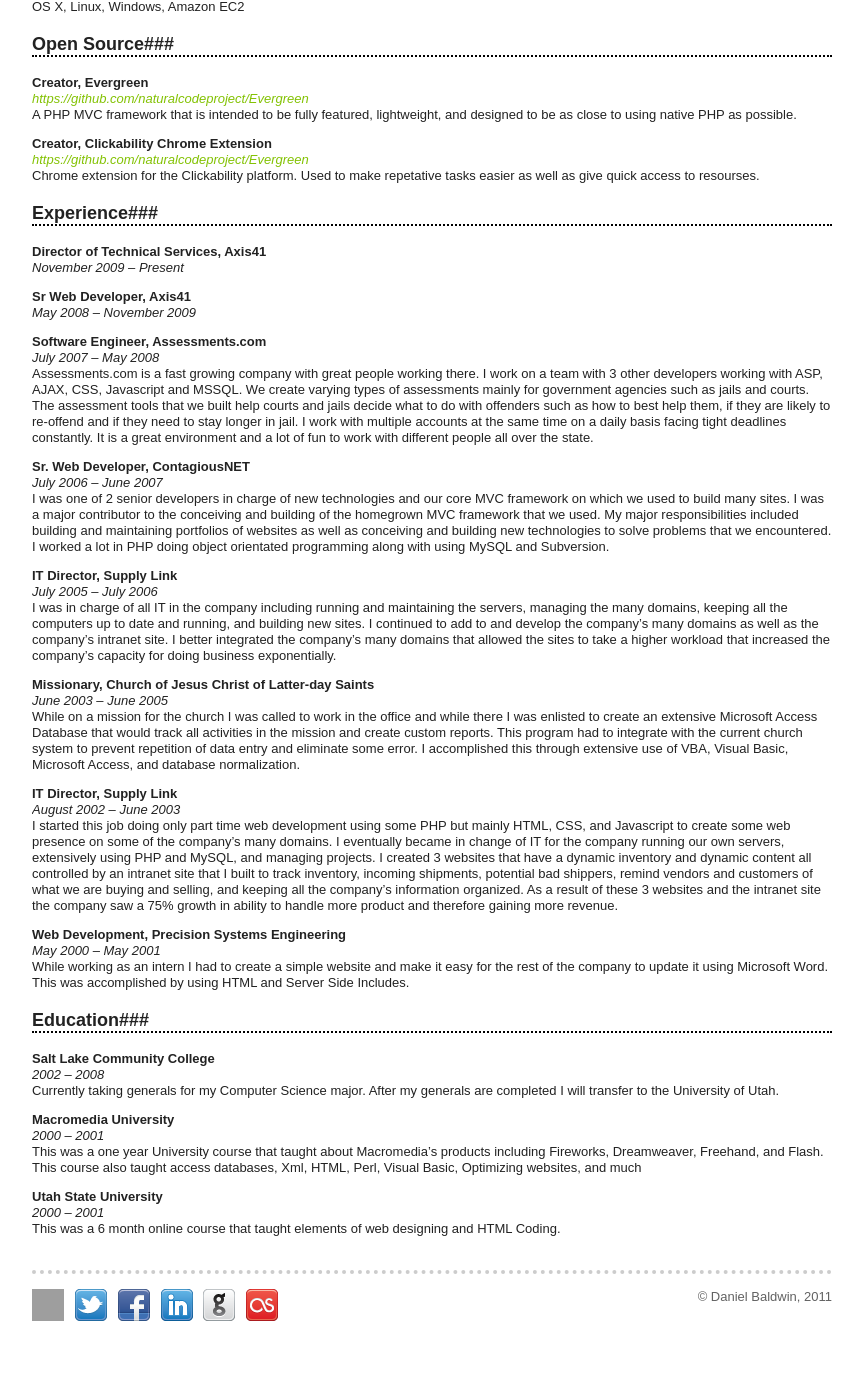
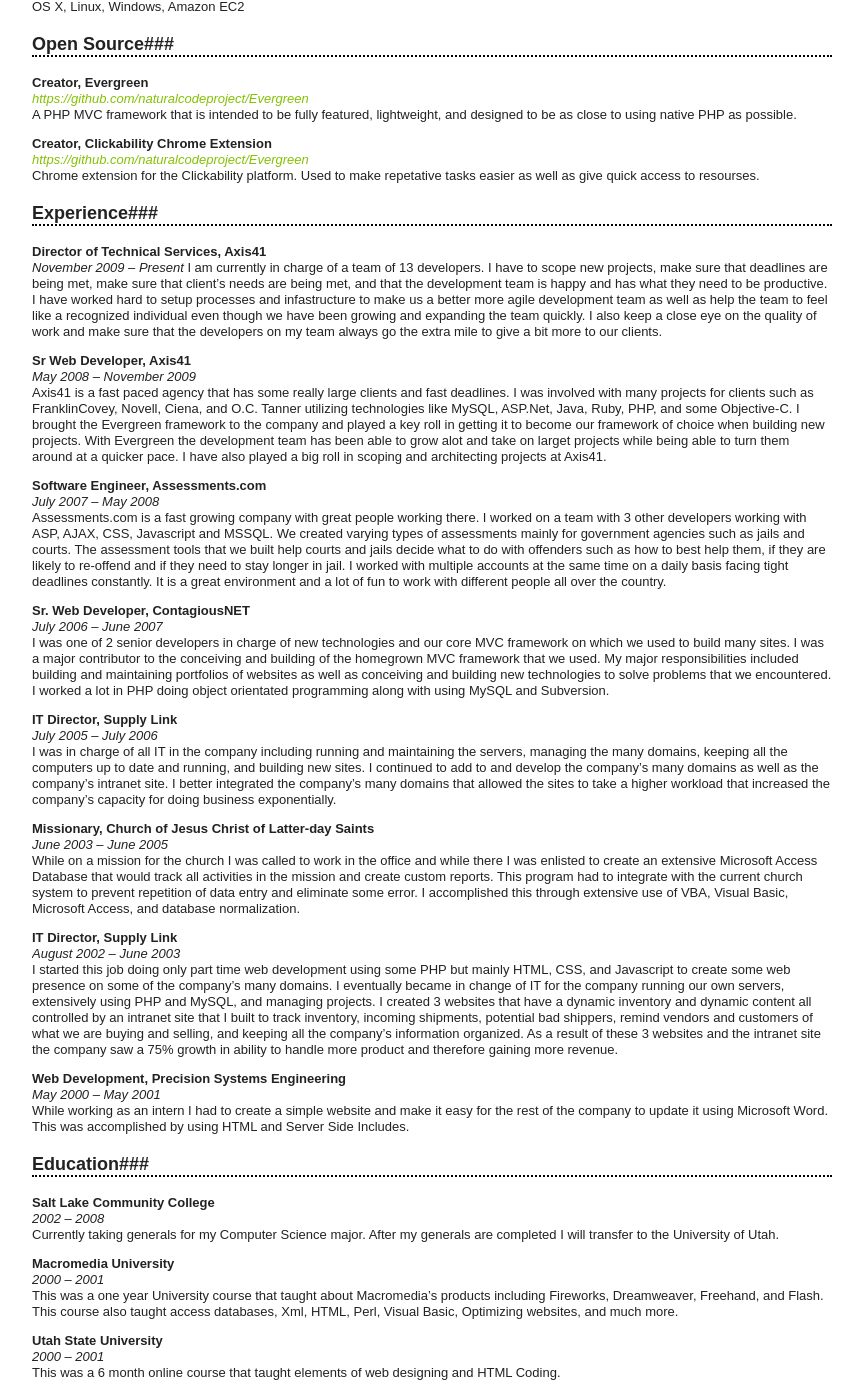
Before and after one commit to danielcbaldwin/danielcbaldwin.github.com, a Jekyll site: the page built from resume.md, in a window 1280 px wide and 1400 px high, scrolled down 591 px. Shown: the whole window, without its empty margins (208-1071 px from the left). Built offline with Jekyll 4.4.1, drawn with Linux system fonts in a browser that asks for light colours; nearby versions of some CDN libraries; Markdown is read by kramdown in place of the engine named in the settings; grey boxes are pictures that could not be loaded.

Commit message:
added more text to my resume

```diff
--- a/resume.md
+++ b/resume.md
@@ -40,13 +40,15 @@
 
 **Director of Technical Services, Axis41**<br />
 _November 2009 – Present_
+I am currently in charge of a team of 13 developers. I have to scope new projects, make sure that deadlines are being met, make sure that client's needs are being met, and that the development team is happy and has what they need to be productive. I have worked hard to setup processes and infastructure to make us a better more agile development team as well as help the team to feel like a recognized individual even though we have been growing and expanding the team quickly. I also keep a close eye on the quality of work and make sure that the developers on my team always go the extra mile to give a bit more to our clients.
 
 **Sr Web Developer, Axis41**<br />
-_May 2008 – November 2009_
+_May 2008 – November 2009_<br />
+Axis41 is a fast paced agency that has some really large clients and fast deadlines. I was involved with many projects for clients such as FranklinCovey, Novell, Ciena, and O.C. Tanner utilizing technologies like MySQL, ASP.Net, Java, Ruby, PHP, and some Objective-C. I brought the Evergreen framework to the company and played a key roll in getting it to become our framework of choice when building new projects. With Evergreen the development team has been able to grow alot and take on larget projects while being able to turn them around at a quicker pace. I have also played a big roll in scoping and architecting projects at Axis41.
 
 **Software Engineer, Assessments.com**<br />
 _July 2007 – May 2008_<br />
-Assessments.com is a fast growing company with great people working there. I work on a team with 3 other developers working with ASP, AJAX, CSS, Javascript and MSSQL. We create varying types of assessments mainly for government agencies such as jails and courts. The assessment tools that we built help courts and jails decide what to do with offenders such as how to best help them, if they are likely to re-offend and if they need to stay longer in jail. I work with multiple accounts at the same time on a daily basis facing tight deadlines constantly. It is a great environment and a lot of fun to work with different people all over the state.
+Assessments.com is a fast growing company with great people working there. I worked on a team with 3 other developers working with ASP, AJAX, CSS, Javascript and MSSQL. We created varying types of assessments mainly for government agencies such as jails and courts. The assessment tools that we built help courts and jails decide what to do with offenders such as how to best help them, if they are likely to re-offend and if they need to stay longer in jail. I worked with multiple accounts at the same time on a daily basis facing tight deadlines constantly. It is a great environment and a lot of fun to work with different people all over the country.
 
 **Sr. Web Developer, ContagiousNET**<br />
 _July 2006 – June 2007_<br />
@@ -75,7 +77,7 @@
 
 **Macromedia University**<br />
 _2000 – 2001_<br />
-This was a one year University course that taught about Macromedia's products including Fireworks, Dreamweaver, Freehand, and Flash. This course also taught access databases, Xml, HTML, Perl, Visual Basic, Optimizing websites, and much
+This was a one year University course that taught about Macromedia's products including Fireworks, Dreamweaver, Freehand, and Flash. This course also taught access databases, Xml, HTML, Perl, Visual Basic, Optimizing websites, and much more.
 
 **Utah State University**<br />
 _2000 – 2001_<br />
```
Also changed, not shown: _assets/colors.txt (renamed from colors.txt), 3 other files.
